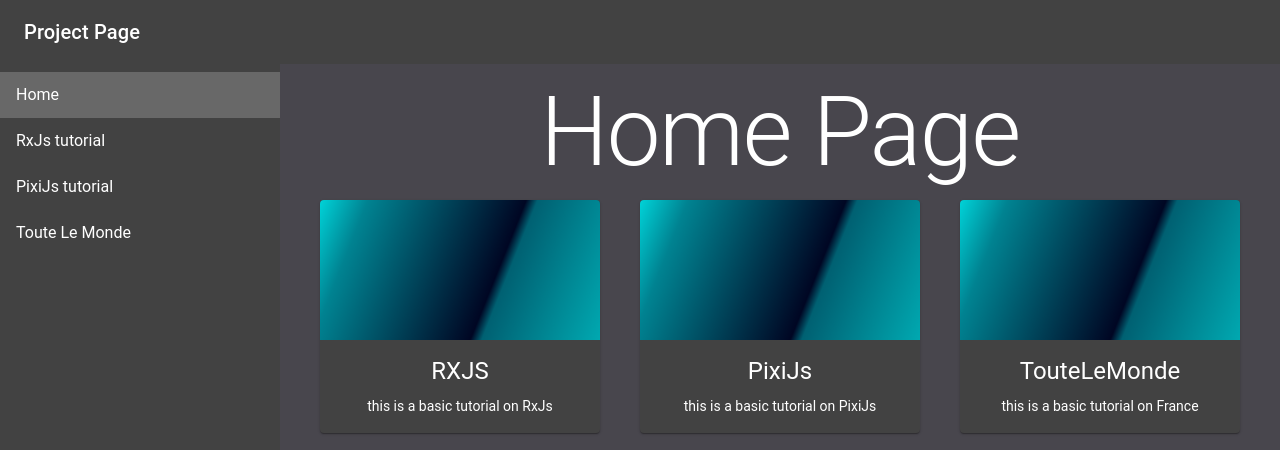
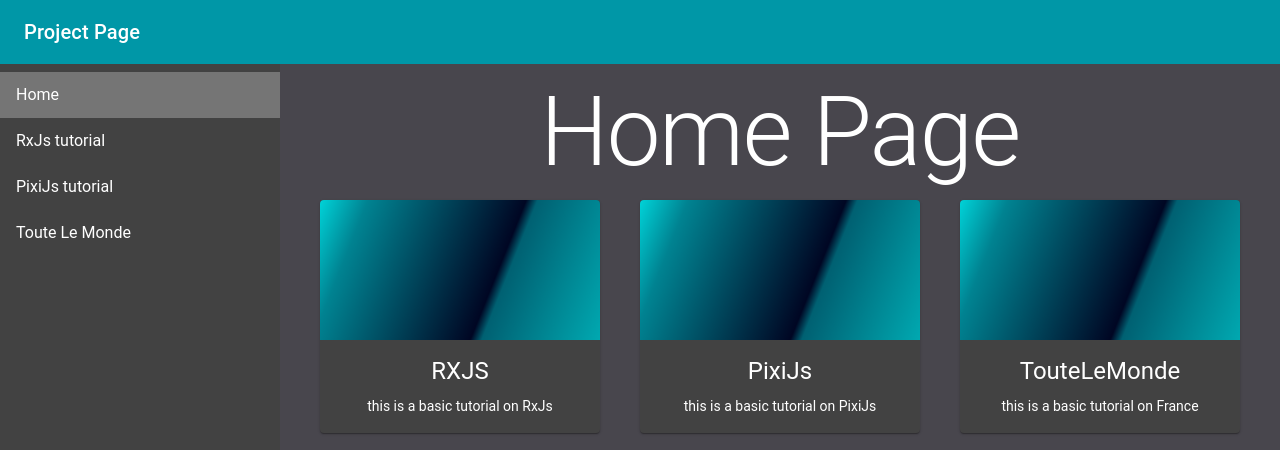
Before and after one commit to bwilson-bw/Project-page, a React (Create React App) app: page / in a window 1280 px wide. Shown: the top 450 px of the page. Built offline with nearby package versions, Linux system fonts and the light colour scheme.

Commit message:
Add highlighting to main nav for route

```diff
--- a/src/App.css
+++ b/src/App.css
@@ -21,3 +21,8 @@
   background-color: #48464d;
   min-height: calc(100% - 64px);
 }
+
+.currently-selected-link {
+   display: block;
+   background-color: #757575;
+}
--- a/src/components/AppHeader.js
+++ b/src/components/AppHeader.js
@@ -16,7 +16,7 @@
 
     return (
         <div className={classes.root}>
-            <AppBar position="static" color="deafult">
+            <AppBar position="static" color="primary">
                 <Toolbar>
                     <Typography variant="h6">Project Page</Typography>
                 </Toolbar>
--- a/src/components/AppSidebar.js
+++ b/src/components/AppSidebar.js
@@ -4,7 +4,7 @@
 import List from '@material-ui/core/List';
 import ListItem from '@material-ui/core/ListItem';
 import ListItemText from '@material-ui/core/ListItemText';
-import { Link } from 'react-router-dom';
+import { NavLink } from 'react-router-dom';
 import projectConfiguration from '../projects/projectConfiguration';
 
 const styles = theme => ({
@@ -22,43 +22,34 @@
 });
 
 class AppSidebar extends React.Component {
-    state = {
-        selectedIndex: 0,
-    };
-
-    handleListItemClick = (event, index) => {
-        this.setState({ selectedIndex: index });
-    };
-
     render() {
         const { classes } = this.props;
 
         return (
             <div className={classes.root}>
                 <List component="nav">
-                    <Link to="/" className={classes.linkStyle}>
-                        <ListItem
-                            button
-                            selected={this.state.selectedIndex === 0}
-                            onClick={event => this.handleListItemClick(event, 0)}
-                        >
+                    <NavLink
+                        exact
+                        to="/"
+                        className={classes.linkStyle}
+                        activeClassName="currently-selected-link"
+                    >
+                        <ListItem button>
                             <ListItemText primary="Home" />
                         </ListItem>
-                    </Link>
+                    </NavLink>
                     {projectConfiguration.map((project, key) => (
-                        <Link
+                        <NavLink
+                            exact
                             to={`/projects${project.routeId}`}
                             className={classes.linkStyle}
                             key={key}
+                            activeClassName="currently-selected-link"
                         >
-                            <ListItem
-                                button
-                                selected={this.state.selectedIndex === key + 1}
-                                onClick={event => this.handleListItemClick(event, key + 1)}
-                            >
+                            <ListItem button>
                                 <ListItemText primary={project.title} />
                             </ListItem>
-                        </Link>
+                        </NavLink>
                     ))}
                 </List>
             </div>
```
